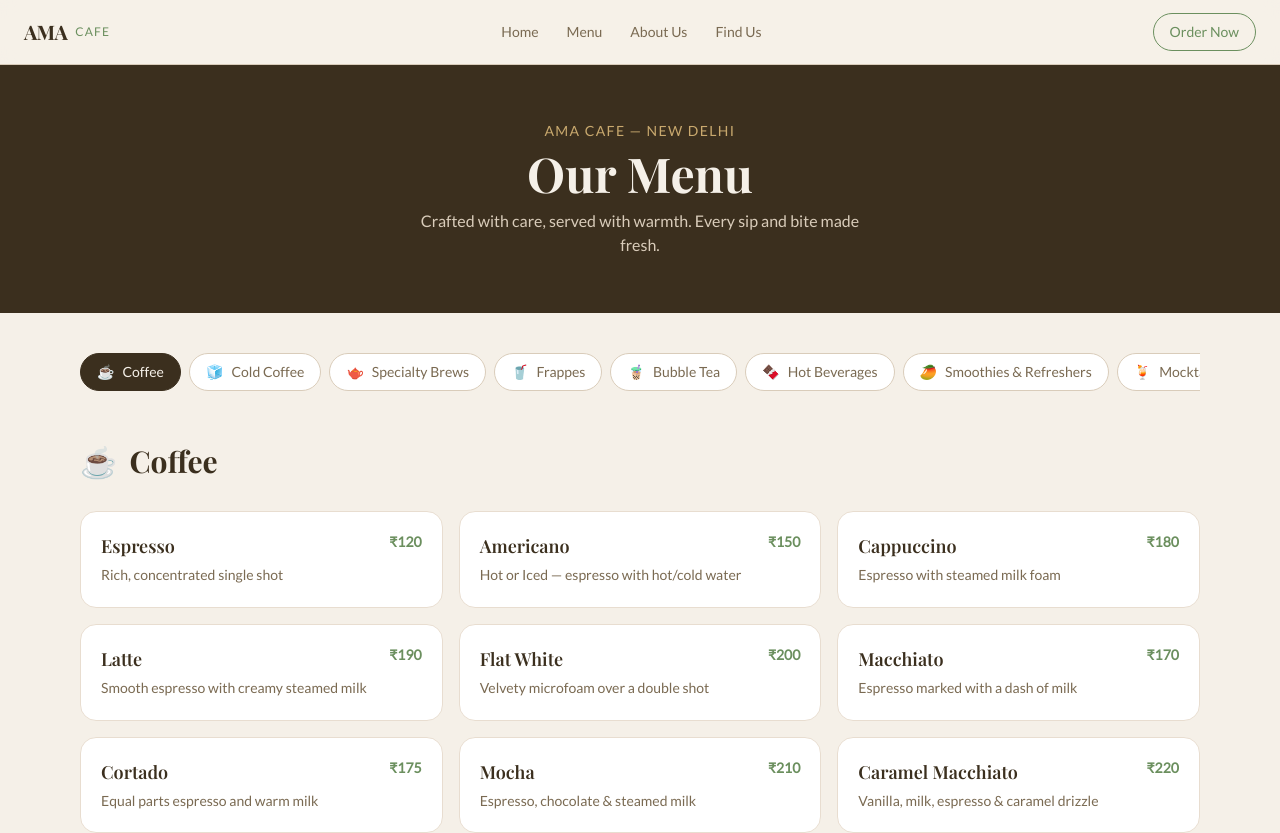
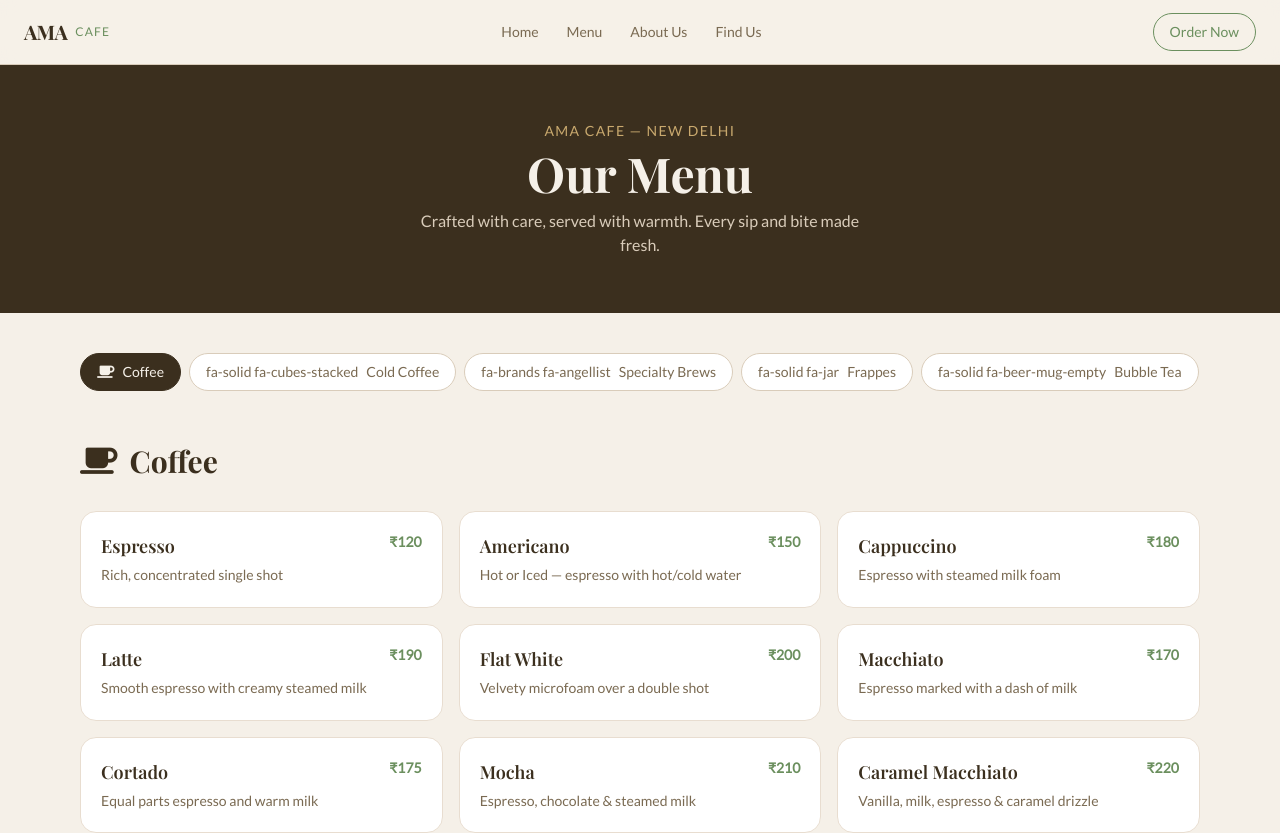
Before and after one commit to sradha010/orchids-caf--commerce-platform, a Next.js app: page /menu in a window 1280 px wide. Shown: the top 833 px of the page. Built offline with nearby package versions, Linux system fonts and the light colour scheme.

Commit message:
Update page.tsx

```diff
--- a/src/app/menu/page.tsx
+++ b/src/app/menu/page.tsx
@@ -1,13 +1,15 @@
 "use client";
 
-import { useState } from "react";
+import { useState, useEffect } from "react";
 import Link from "next/link";
 
 const MENU_CATEGORIES = [
   {
     id: "coffee",
     label: "Coffee",
-    icon: "☕",
+    // Use the Font Awesome class here
+    icon: "fa-solid fa-mug-saucer",
+    isFontAwesome: true,
     items: [
       { name: "Espresso", description: "Rich, concentrated single shot", price: "₹120" },
       { name: "Americano", description: "Hot or Iced — espresso with hot/cold water", price: "₹150" },
@@ -25,7 +27,7 @@ const MENU_CATEGORIES = [
   {
     id: "cold-coffee",
     label: "Cold Coffee",
-    icon: "🧊",
+    icon: "fa-solid fa-cubes-stacked",
     items: [
       { name: "Cold Brew", description: "12-hour steeped smooth cold brew", price: "₹200" },
       { name: "Cold Brew with Milk", description: "Cold brew topped with fresh milk", price: "₹220" },
@@ -40,7 +42,7 @@ const MENU_CATEGORIES = [
   {
     id: "specialty-brews",
     label: "Specialty Brews",
-    icon: "🫖",
+    icon: "fa-brands fa-angellist",
     items: [
       { name: "French Press", description: "Full-bodied, rich immersion brew", price: "₹220" },
       { name: "Pour Over", description: "Clean, precise single-cup pour over", price: "₹240" },
@@ -51,7 +53,7 @@ const MENU_CATEGORIES = [
   {
     id: "frappes",
     label: "Frappes",
-    icon: "🥤",
+    icon: "fa-solid fa-jar",
     items: [
       { name: "Java Chip Frappe", description: "Blended coffee with chocolate chips & cream", price: "₹280" },
       { name: "Oreo Frappe", description: "Crushed Oreos blended with coffee & milk", price: "₹280" },
@@ -65,7 +67,7 @@ const MENU_CATEGORIES = [
   {
     id: "bubble-tea",
     label: "Bubble Tea",
-    icon: "🧋",
+    icon: "fa-solid fa-beer-mug-empty",
     items: [
       { name: "Original Milk Bubble Tea", description: "Classic creamy milk tea with tapioca pearls", price: "₹260" },
       { name: "Mango Bubble Tea", description: "Tropical mango tea with tapioca pearls", price: "₹270" },
@@ -78,7 +80,7 @@ const MENU_CATEGORIES = [
   {
     id: "hot-beverages",
     label: "Hot Beverages",
-    icon: "🍫",
+    icon: "fa-solid fa-champagne-glasses",
     items: [
       { name: "Classic Hot Chocolate", description: "Smooth creamy hot chocolate", price: "₹180" },
       { name: "Dark Hot Chocolate", description: "Intense dark cocoa, less sweet", price: "₹190" },
@@ -91,7 +93,7 @@ const MENU_CATEGORIES = [
   {
     id: "smoothies",
     label: "Smoothies & Refreshers",
-    icon: "🥭",
+    icon: "fa-solid fa-lemon",
     items: [
       { name: "Banana Smoothie", description: "Thick creamy banana blend", price: "₹220" },
       { name: "Mango Smoothie", description: "Fresh mango blended smooth", price: "₹230" },
@@ -106,7 +108,7 @@ const MENU_CATEGORIES = [
   {
     id: "mocktails",
     label: "Mocktails",
-    icon: "🍹",
+    icon:"fa-solid fa-martini-glass",
     items: [
       { name: "Mojito", description: "Fresh mint, lime & soda — classic or flavoured", price: "₹200" },
       { name: "Sparkler", description: "Sparkling fruit & herb infused mocktail", price: "₹210" },
@@ -157,12 +159,18 @@ const MENU_CATEGORIES = [
 export default function MenuPage() {
   const [activeCategory, setActiveCategory] = useState("coffee");
 
+  // Hook to load Font Awesome via CDN
+  useEffect(() => {
+    const link = document.createElement("link");
+    link.rel = "stylesheet";
+    link.href = "https://cdnjs.cloudflare.com/ajax/libs/font-awesome/6.5.1/css/all.min.css";
+    document.head.appendChild(link);
+  }, []);
+
   const active = MENU_CATEGORIES.find((c) => c.id === activeCategory);
 
   return (
     <div className="min-h-screen bg-[#f5f0e8]">
-
-
       {/* Header */}
       <div className="bg-[#3b2f1e] text-[#f5f0e8] py-14 text-center px-4">
         <p className="text-[#c9a96e] text-sm font-medium tracking-widest uppercase mb-2">AMA Cafe — New Delhi</p>
@@ -173,7 +181,7 @@ export default function MenuPage() {
       </div>
 
       <div className="max-w-6xl mx-auto px-4 py-10">
-        {/* Category Tabs — horizontal scroll on mobile */}
+        {/* Category Tabs */}
         <div className="flex gap-2 overflow-x-auto pb-3 scrollbar-hide mb-10">
           {MENU_CATEGORIES.map((cat) => (
             <button
@@ -185,7 +193,12 @@ export default function MenuPage() {
                   : "bg-white text-[#7a6a52] border-[#d9ccba] hover:border-[#3b2f1e] hover:text-[#3b2f1e]"
               }`}
             >
-              <span>{cat.icon}</span>
+              {/* Dynamic Icon Rendering */}
+              {cat.isFontAwesome ? (
+                <i className={`${cat.icon} text-sm`}></i>
+              ) : (
+                <span>{cat.icon}</span>
+              )}
               <span>{cat.label}</span>
             </button>
           ))}
@@ -195,7 +208,12 @@ export default function MenuPage() {
         {active && (
           <div>
             <div className="flex items-center gap-3 mb-8">
-              <span className="text-3xl">{active.icon}</span>
+              {/* Dynamic Icon Rendering for the Header */}
+              {active.isFontAwesome ? (
+                <i className={`${active.icon} text-3xl text-[#3b2f1e]`}></i>
+              ) : (
+                <span className="text-3xl">{active.icon}</span>
+              )}
               <h2 className="font-serif text-3xl font-bold text-[#3b2f1e]">{active.label}</h2>
             </div>
 
@@ -266,8 +284,6 @@ export default function MenuPage() {
           </div>
         </div>
       </div>
-
-
     </div>
   );
 }
```
